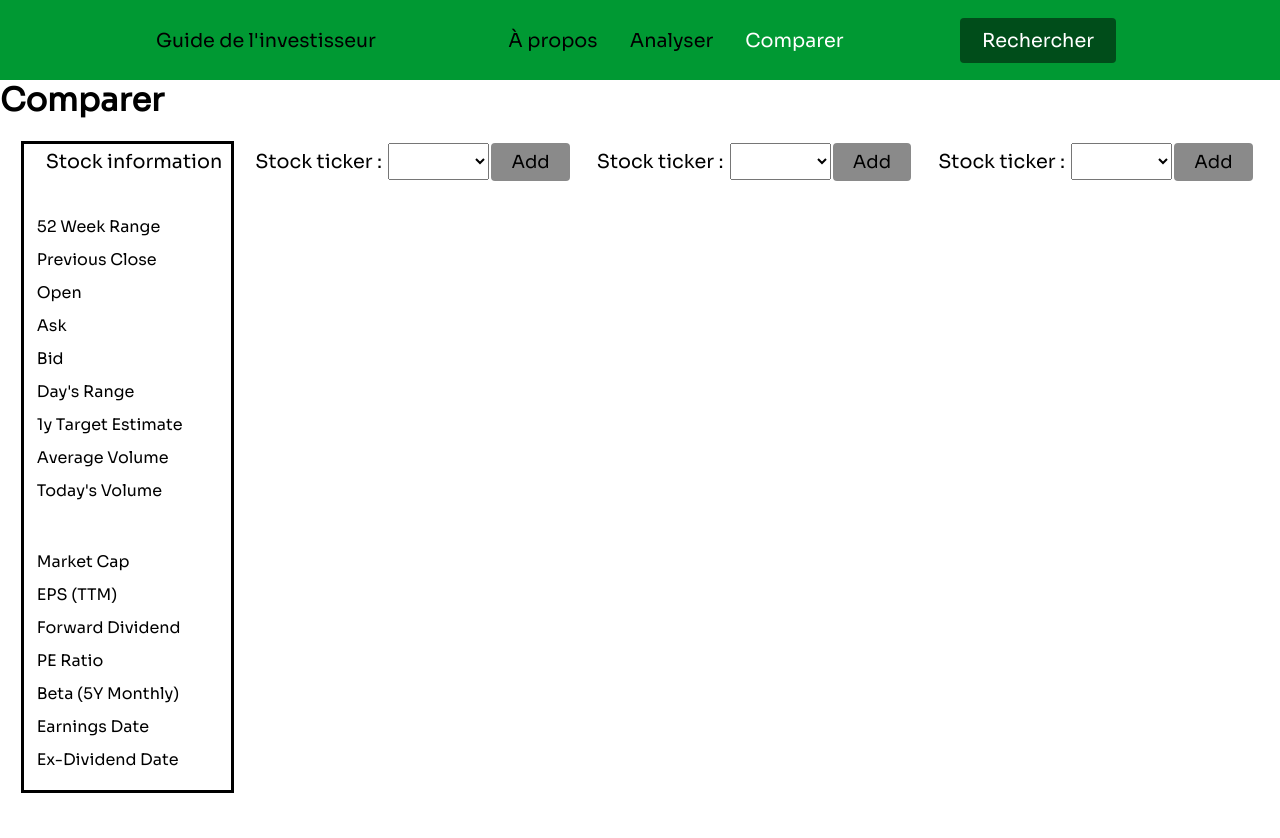
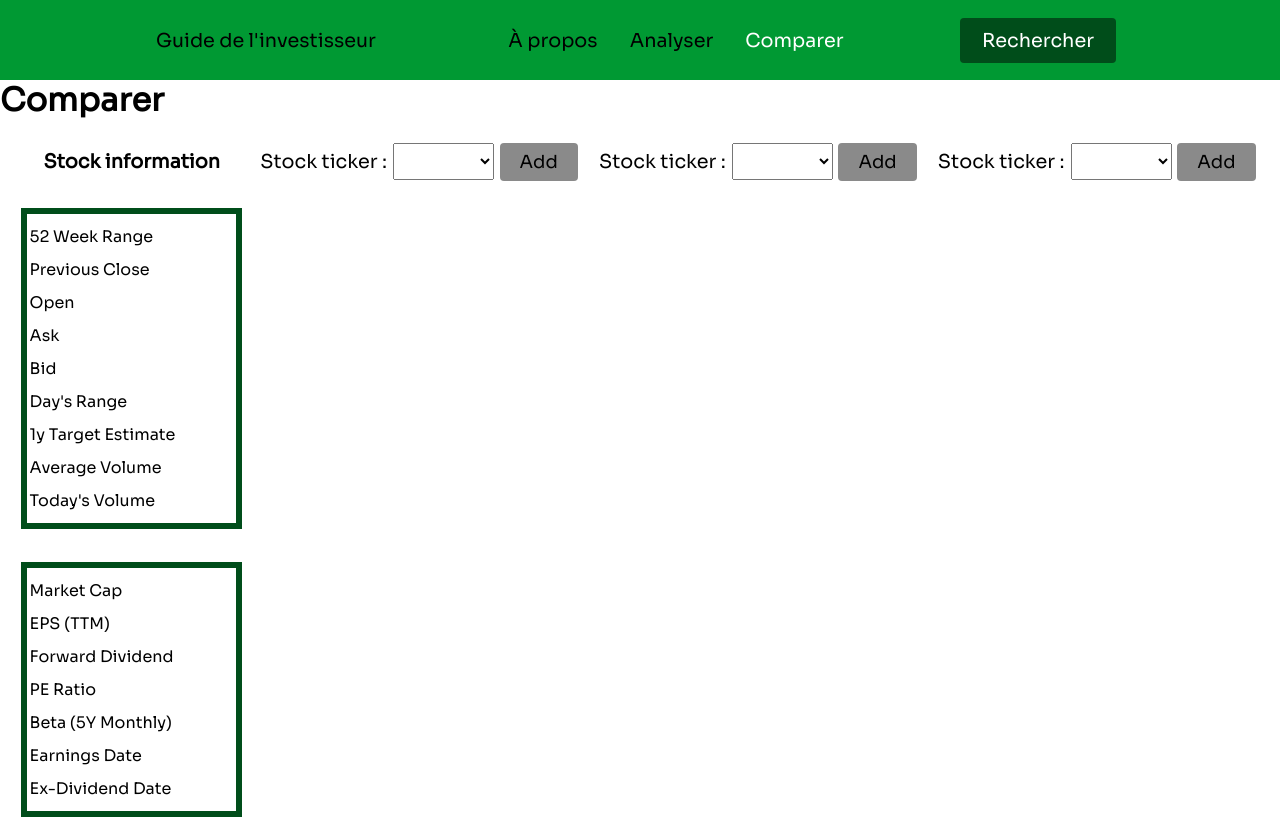
Before and after one commit to Hugo-Pare/seg3525-project2, a React (Create React App) app in the folder project2/: page /comparer in a window 1280 px wide. Before the commit the page ends 814 px from the top, so only its background shows below. Built offline with nearby package versions, Linux system fonts and the light colour scheme.

Commit message:
completed compare page

```diff
--- a/project2/src/components/StockChart.js
+++ b/project2/src/components/StockChart.js
@@ -39,7 +39,7 @@ class StockChart extends Component{
                     <form onSubmit={(e) => {this.handleSubmit(e)}}>
                         <label className="ticker">Stock ticker :</label>
                         <input className="input" onChange={this.handleChange}></input>
-                        <Button type="submit" >
+                        <Button type="submit">
                             Find
                         </Button>
                         <div>
--- a/project2/src/components/StockComparison.css
+++ b/project2/src/components/StockComparison.css
@@ -1,5 +1,22 @@
 * {
     font-family: 'Sora', sans-serif;
+}
+
+button{
+    padding: 8px 20px;
+    border-radius: 4px;
+    font-size: 18px;
+    border-style: none;
+    background: #ff3333;
+    margin-left: 1%;
+}
+
+button:hover{
+    padding: 8px 20px;
+    transition: all 0.3s ease-out;
+    background: #e60000;
+    transition: 250ms;
+    color:#000;
 }
 
 label {
@@ -8,6 +25,14 @@ label {
 
 li{
     margin-top: 12px;
+    margin-bottom: 12px;
+}
+
+ul{
+    border-style: solid;
+    padding-left: 1%;
+    border-color: #004D1A;
+    border-width: 6px;
 }
 
 .container {
@@ -26,35 +51,51 @@ li{
 
 .container-box:nth-child(1){
     width: 15%;
-    border-style: solid;
     text-align: center;
-    padding-left: 1%;
 }
 
 .container-box:nth-child(2){
-    width: 23%;
+    width: 22%;
     text-align: center;
 }
 
 .container-box:nth-child(3){
-    width: 23%;
+    width: 22%;
     text-align: center;
 }
 
 .container-box:nth-child(4){
-    width: 23%;
+    width: 22%;
     text-align: center;
 }
 
 .empty-space{
-    padding-top: 20%;
+    padding-top: 15%;
+}
+
+.empty-space-1{
+    padding-top: 8.8%;
+}
+
+.empty-space-2{
+    padding-top: 10.2%;
 }
 
 .list-metrics{
-    padding-top: 15%;
-    padding-bottom: 10%;
     list-style-type: none;
     text-align: left;
+}
+
+.list-metrics-company{
+    list-style: none;
+    text-align: center;
+    background-color: #cccccc;
+    border-style: none;
+    border-radius: 10%;
+    margin-left: 15%;
+    margin-right: 15%;
+    padding-top: 1%;
+    padding-bottom: 1%;
 }
 
 .input{
--- a/project2/src/components/StockComparison.js
+++ b/project2/src/components/StockComparison.js
@@ -1,9 +1,7 @@
 // eslint-disable-next-line no-undef
 import React, { Component } from "react"
-import { Line } from 'react-chartjs-2'
 import { Button } from './Button'
 import './StockComparison.css'
-import Chart from 'chart.js/auto';
 
 // eslint-disable-next-line no-undef
 class StockComparison extends Component{
@@ -12,18 +10,64 @@ class StockComparison extends Component{
         super(props);
         this.state = {
             ticker1: '',
+            stock1: false,
             ticker2: '',
-            ticker3: ''
+            stock2: false,
+            ticker3: '',
+            stock3: false
         }
     }
 
+    clickedAdd1(e){
+        e.preventDefault();
+        console.log('clicked add 1');
+        this.setState({stock1: true});
+    }
+
+    clickedAdd2(e){
+        e.preventDefault();
+        console.log('clicked add 2');
+        this.setState({stock2: true});
+    }
+
+    clickedAdd3(e){
+        e.preventDefault();
+        console.log('clicked add 3');
+        this.setState({stock3: true});
+    }
+
+    clickedRemove1(e){
+        e.preventDefault();
+        console.log('clicked add 1');
+        this.setState({stock1: false});
+    }
+
+    clickedRemove2(e){
+        e.preventDefault();
+        console.log('clicked add 2');
+        this.setState({stock2: false});
+    }
+
+    clickedRemove3(e){
+        e.preventDefault();
+        console.log('clicked add 3');
+        this.setState({stock3: false});
+    }
+
     render(){
+
+        const stock1 = this.state.stock1;
+        const stock2 = this.state.stock2;
+        const stock3 = this.state.stock3;
 
         return(
             <>
                 <div className="container">
                     <div className="container-box">
-                        <label>Stock information</label>
+                        <label><b>Stock information</b></label>
+
+                        <div className="empty-space"></div>
+
                         <ul className="list-metrics">
                             <li>52 Week Range</li>
                             <li>Previous Close</li>
@@ -34,9 +78,11 @@ class StockComparison extends Component{
                             <li>1y Target Estimate</li>
                             <li>Average Volume</li>
                             <li>Today's Volume</li>
+                        </ul>
 
                         <div className="empty-space"></div>
 
+                        <ul className="list-metrics">
                             <li>Market Cap</li>
                             <li>EPS (TTM)</li>
                             <li>Forward Dividend</li>
@@ -47,7 +93,44 @@ class StockComparison extends Component{
                         </ul>
                     </div>
                     <div className="container-box">
-                        <form>
+                        {stock1
+                        ?
+                            <div>
+                                <form onSubmit={(e) => this.clickedRemove1(e)}>
+                                    <label><b>Company Name</b></label>
+                                    <button type="submit" className="removeBtn">
+                                        Remove
+                                    </button>
+                                </form>
+
+                                <div className="empty-space-1"></div>
+
+                                <ul className="list-metrics-company">
+                                    <li>52 Week Range</li>
+                                    <li>Previous Close</li>
+                                    <li>Open</li>
+                                    <li>Ask</li>
+                                    <li>Bid</li>
+                                    <li>Day's Range</li>
+                                    <li>1y Target Estimate</li>
+                                    <li>Average Volume</li>
+                                    <li>Today's Volume</li>
+                                </ul>
+
+                                <div className="empty-space-2"></div>
+
+                                <ul className="list-metrics-company">
+                                    <li>Market Cap</li>
+                                    <li>EPS (TTM)</li>
+                                    <li>Forward Dividend</li>
+                                    <li>PE Ratio</li>
+                                    <li>Beta (5Y Monthly)</li>
+                                    <li>Earnings Date</li>
+                                    <li>Ex-Dividend Date</li>
+                                </ul>
+                            </div>
+                        :
+                            <form onSubmit={(e) => this.clickedAdd1(e)}>
                                 <label>Stock ticker : </label>
                                 <select className="input">
                                     <option value="null"></option>
@@ -55,13 +138,52 @@ class StockComparison extends Component{
                                     <option value="ENB.TO">ENB.TO</option>
                                     <option value="SU.TO">SU.TO</option>
                                 </select>
-                            <Button type="submit" onClick={console.log('clicked')}>
+                                <Button type="submit">
                                     Add
                                 </Button>
                             </form>
+                        }
                     </div>
                     <div className="container-box">
-                        <form>
+                        {stock2
+                        ?
+                        <div>
+                            <form onSubmit={(e) => this.clickedRemove2(e)}>
+                                <label><b>Company Name</b></label>
+                                <button type="submit" className="removeBtn">
+                                    Remove
+                                </button>
+                            </form>
+
+                            <div className="empty-space-1"></div>
+
+                                <ul className="list-metrics-company">
+                                    <li>52 Week Range</li>
+                                    <li>Previous Close</li>
+                                    <li>Open</li>
+                                    <li>Ask</li>
+                                    <li>Bid</li>
+                                    <li>Day's Range</li>
+                                    <li>1y Target Estimate</li>
+                                    <li>Average Volume</li>
+                                    <li>Today's Volume</li>
+                                </ul>
+
+                                <div className="empty-space-2"></div>
+
+                                <ul className="list-metrics-company">
+                                    <li>Market Cap</li>
+                                    <li>EPS (TTM)</li>
+                                    <li>Forward Dividend</li>
+                                    <li>PE Ratio</li>
+                                    <li>Beta (5Y Monthly)</li>
+                                    <li>Earnings Date</li>
+                                    <li>Ex-Dividend Date</li>
+                                </ul>
+                        </div>
+
+                        :
+                            <form onSubmit={(e) => this.clickedAdd2(e)}>
                                 <label>Stock ticker : </label>
                                 <select className="input">
                                     <option></option>
@@ -69,13 +191,51 @@ class StockComparison extends Component{
                                     <option>ENB.TO</option>
                                     <option>SU.TO</option>
                                 </select>
-                            <Button type="submit" >
+                                <Button value="clickedAdd2" type="submit">
                                     Add
                                 </Button>
                             </form>
+                        }
                     </div>
                     <div className="container-box">
-                        <form>
+                        {stock3
+                        ?
+                        <div>
+                            <form onSubmit={(e) => this.clickedRemove3(e)}>
+                                <label><b>Company Name</b></label>
+                                <button type="submit" className="removeBtn">
+                                    Remove
+                                </button>
+                            </form>
+
+                            <div className="empty-space-1"></div>
+
+                                <ul className="list-metrics-company">
+                                    <li>52 Week Range</li>
+                                    <li>Previous Close</li>
+                                    <li>Open</li>
+                                    <li>Ask</li>
+                                    <li>Bid</li>
+                                    <li>Day's Range</li>
+                                    <li>1y Target Estimate</li>
+                                    <li>Average Volume</li>
+                                    <li>Today's Volume</li>
+                                </ul>
+
+                                <div className="empty-space-2"></div>
+
+                                <ul className="list-metrics-company">
+                                    <li>Market Cap</li>
+                                    <li>EPS (TTM)</li>
+                                    <li>Forward Dividend</li>
+                                    <li>PE Ratio</li>
+                                    <li>Beta (5Y Monthly)</li>
+                                    <li>Earnings Date</li>
+                                    <li>Ex-Dividend Date</li>
+                                </ul>
+                        </div>
+                        :
+                            <form onSubmit={(e) => this.clickedAdd3(e)}>
                                 <label>Stock ticker : </label>
                                 <select className="input">
                                     <option></option>
@@ -83,10 +243,11 @@ class StockComparison extends Component{
                                     <option>ENB.TO</option>
                                     <option>SU.TO</option>
                                 </select>
-                            <Button type="submit" >
+                                <Button value="clickedAdd3" type="submit">
                                     Add
                                 </Button>
                             </form>
+                        }
                     </div>
                 </div>
             </>
```
Lines whose indentation alone changed are shown as unchanged.
